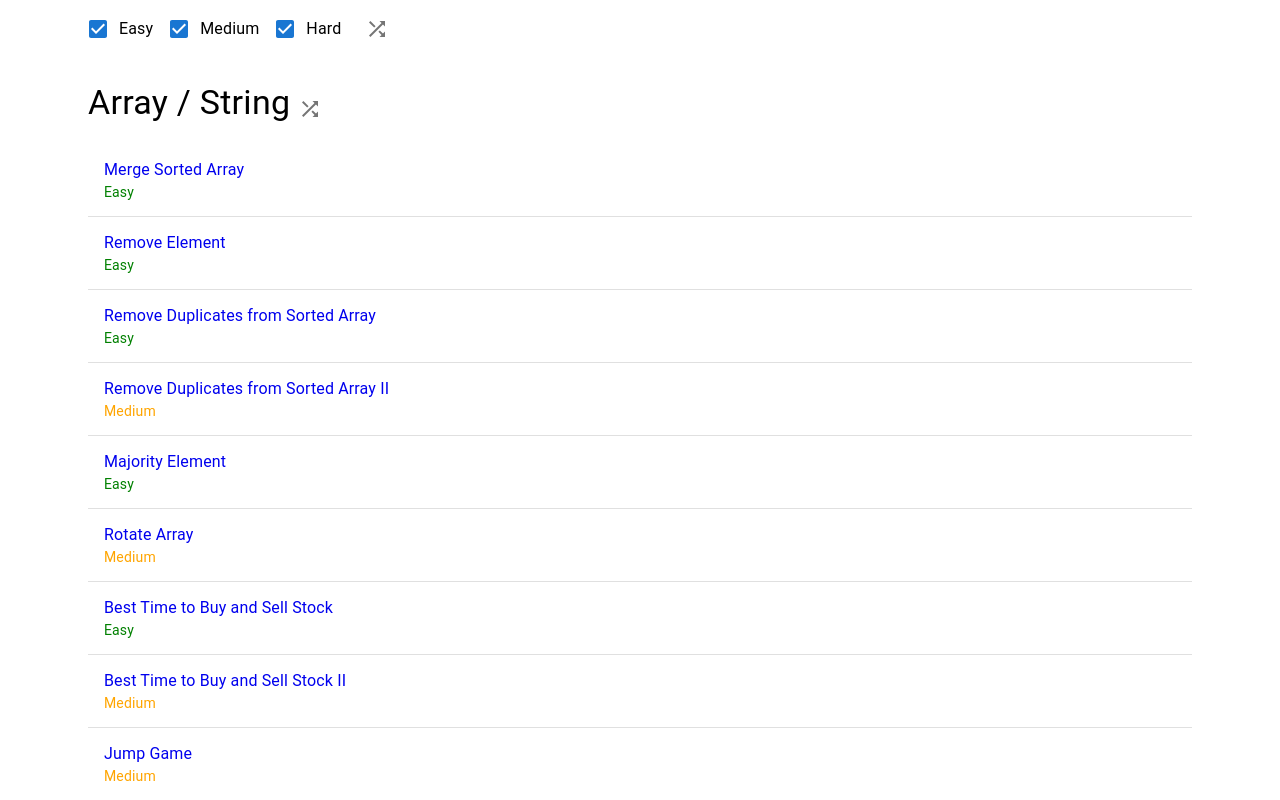
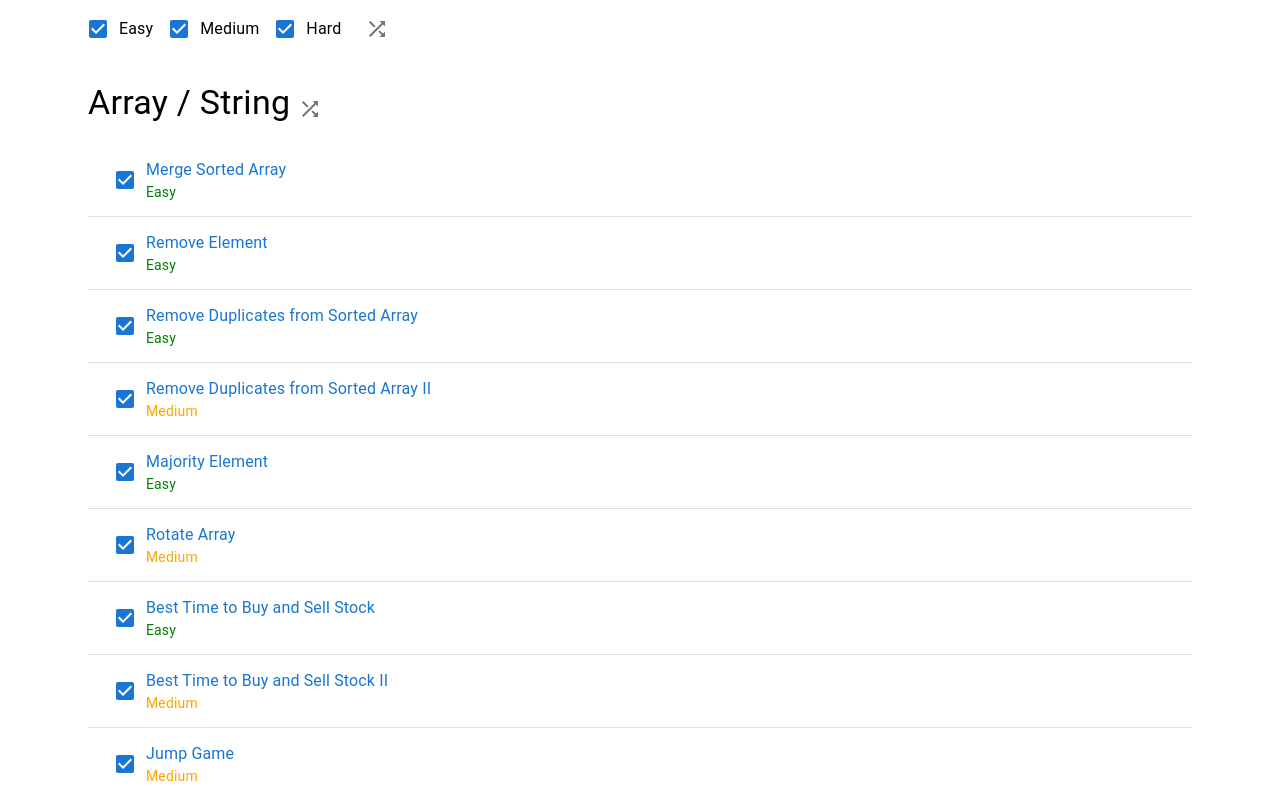
Before and after one commit to ruoliu2/leetcode-get-random, a Next.js app: page /leetcode-top-150/ in a window 1280 px wide. Shown: the top 800 px of the page. Built offline with nearby package versions, Linux system fonts and the light colour scheme.

Commit message:
feat: add checkbox to questions, allow selection of question

```diff
--- a/src/app/_question.tsx
+++ b/src/app/_question.tsx
@@ -1,40 +1,87 @@
 'use client';
 import React, {useState} from 'react';
-import {Box, Checkbox, FormControlLabel, IconButton, List, ListItem, ListItemText, Typography,} from '@mui/material';
+import {
+  Box,
+  Checkbox,
+  FormControlLabel,
+  IconButton,
+  Link,
+  List,
+  ListItem,
+  ListItemText,
+  Typography
+} from '@mui/material';
 import topics from '../../public/data/top150.json';
 import {Shuffle} from '@mui/icons-material';
 
+const QUESTION_SELECTION = 'questionSelection';
 const difficultyColors: { [key: string]: string } = {
   Easy: 'green',
   Medium: 'orange',
   Hard: 'red',
 };
-
-const Question = () => {
 type Filter = {
   [key: string]: boolean;
 };
-  const [filter, setFilter] = useState<Filter>({
+type QuestionSelection = {
+  [key: string]: boolean;
+};
+const difficulties = ['Easy', 'Medium', 'Hard'];
+const initFilter = {
   Easy: true,
   Medium: true,
   Hard: true,
+}
+const isBrowser = typeof window !== 'undefined';
+const Question = () => {
+  // yseStates and useEffects
+  const [filter, setFilter] = useState<Filter>(initFilter);
+  const [questionSelection, setQuestionSelection] = useState<QuestionSelection>(() => {
+    // TODO: implement local storage
+    // if (isBrowser) {
+    //   const savedSelection = localStorage.getItem(QUESTION_SELECTION);
+    //   if (savedSelection) return JSON.parse(savedSelection);
+    // }
+    // If no selection is found or not browser, initialize all questions as selected
+    const defaultSelection: { [key: string]: boolean } = {};
+    Object.entries(topics).forEach(([topic, questions]) => {
+        questions.forEach(([name, link, difficulty]) => {
+          defaultSelection[name] = true;
         });
+      }
+    );
+    return defaultSelection;
+  });
+  // useEffect(() => {
+  //   localStorage.setItem(QUESTION_SELECTION, JSON.stringify(questionSelection));
+  // }, [questionSelection]);
 
+  // custom functions
   const handleFilterChange = (event: React.ChangeEvent<HTMLInputElement>) => {
     setFilter({...filter, [event.target.name]: event.target.checked});
   };
-
   const getRandomQuestion = (questions: string[][]) => {
     const filteredQuestions = questions.filter(
-      ([name, link, difficulty]) => filter[difficulty]
+      ([name, link, difficulty]) => filter[difficulty] && questionSelection[name]
     );
+    if (filteredQuestions.length === 0) {
+      return;
+    }
     const randomIndex = Math.floor(Math.random() * filteredQuestions.length);
     const [name, link, difficulty] = filteredQuestions[randomIndex];
+    // mark question as not selected
+    setQuestionSelection({...questionSelection, [name]: false,});
     window.open(link, '_blank');
   };
-
-  const difficulties = ['Easy', 'Medium', 'Hard'];
-
+  const handleSelectionChange = (event: React.ChangeEvent<HTMLInputElement>) => {
+    console.log(event.target.name, event.target.checked)
+    setQuestionSelection(prevState => ({...prevState, [event.target.name]: event.target.checked,}))
+  }
+  const handleOnClick = (event: React.MouseEvent<HTMLAnchorElement, MouseEvent>, name: string, link: string) => {
+    setQuestionSelection(prevState => ({...prevState, [name]: false,}))
+    window.open(link, '_blank');
+    event.preventDefault();
+  }
   return (
     <Box>
       <Box>
@@ -75,7 +122,18 @@ const Question = () => {
             {questions.map(
               ([name, link, difficulty], index) =>
                 filter[difficulty] && (
-                  <ListItem key={index} component="a" href={link} divider>
+                  <ListItem
+                    key={index}
+                    divider
+                  >
+                    <Checkbox
+                      key={name}
+                      checked={questionSelection[name]}
+                      name={name}
+                      onChange={handleSelectionChange}
+                    />
+                    <Link href={link} underline="none" target={'_blank'}
+                          onClick={(event) => handleOnClick(event, name, link)}>
                       <ListItemText
                         primary={name}
                         secondary={difficulty}
@@ -85,6 +143,7 @@ const Question = () => {
                           },
                         }}
                       />
+                    </Link>
                   </ListItem>
                 )
             )}
```
Lines whose indentation alone changed are shown as unchanged.
